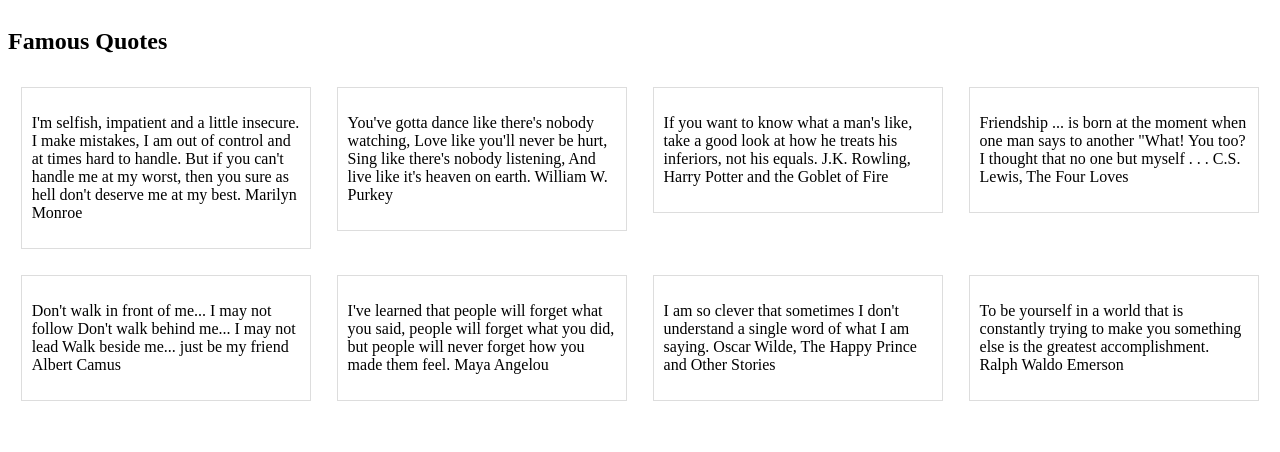
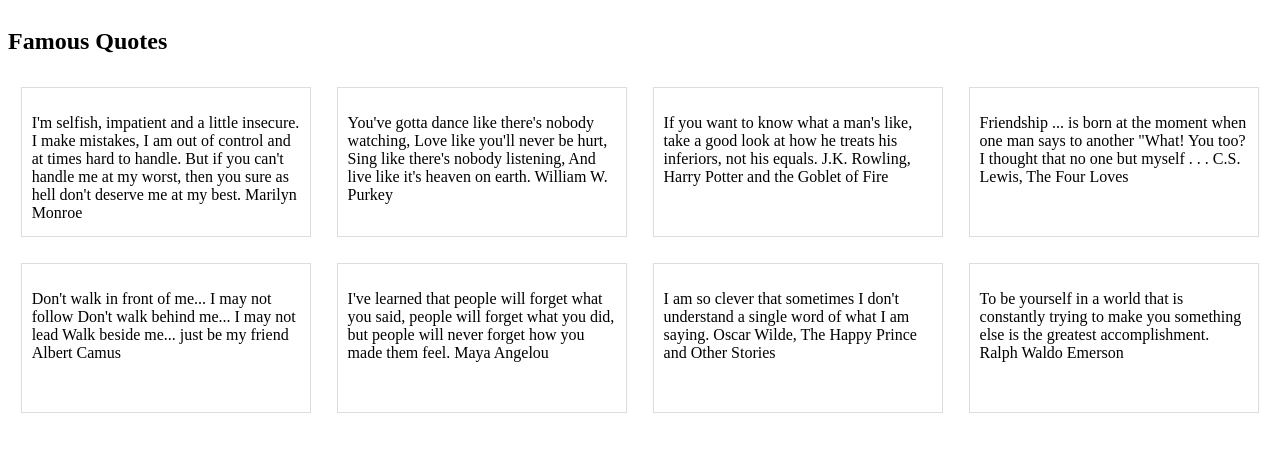
Before and after one commit to nessaspill/vsweb130, a PHP site: page / in a window 1280 px wide. Shown: the top 452 px of the page. Run offline with PHP 8.4, Linux system fonts and the light colour scheme; some libraries are stand-ins or nearby versions.

Commit message:
Commit changes
Here I have new version of Ass2

```diff
--- a/assignment2/css/app.css
+++ b/assignment2/css/app.css
@@ -92,6 +92,7 @@
 .item {
   padding: 10px;
   box-sizing: border-box;
-  border: 1px solid #DDD; }
+  border: 1px solid #DDD;
+  height: 150px; }
 
 /*# sourceMappingURL=app.css.map */
--- a/assignment2/index.html
+++ b/assignment2/index.html
@@ -53,6 +53,6 @@
                 </div>
             </article>
         </main>
-
+      <script src="js/nav.js"></script>
     </body>
 </html>
--- a/assignment2/scss/app.scss
+++ b/assignment2/scss/app.scss
@@ -6,4 +6,5 @@
     padding: 10px;
     box-sizing: border-box;
     border: 1px solid #DDD;
+    height: 150px;
 }
```
Also changed, not shown: assignment2/scss/_media.scss (+6 -2 lines), 1 other file.
